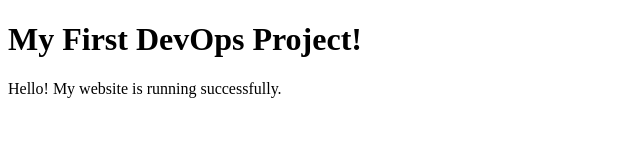
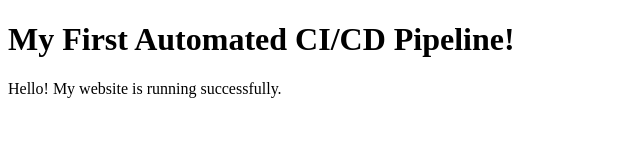
Before and after one commit to DimpalSharma28/DevOps-Project, a plain HTML site: page index.html in a window 1280 px wide. Shown: the whole page, without its empty margins (0-640 px from the left). Drawn offline with Linux system fonts and the light colour scheme.

Commit message:
Update index.html

```diff
--- a/index.html
+++ b/index.html
@@ -5,7 +5,7 @@
     <title>My DevOps Project</title>
 </head>
 <body>
-    <h1>My First DevOps Project!</h1>
+<h1>My First Automated CI/CD Pipeline!</h1>
     <p>Hello! My website is running successfully.</p>
 </body>
 </html>
```
